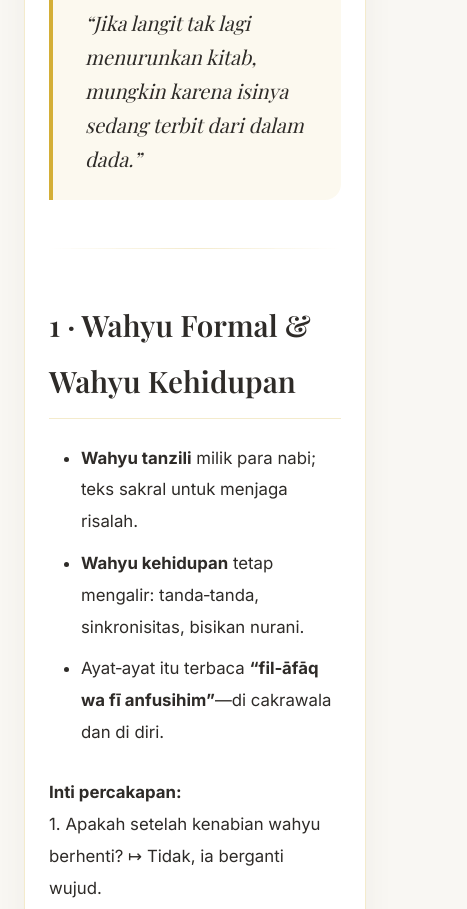
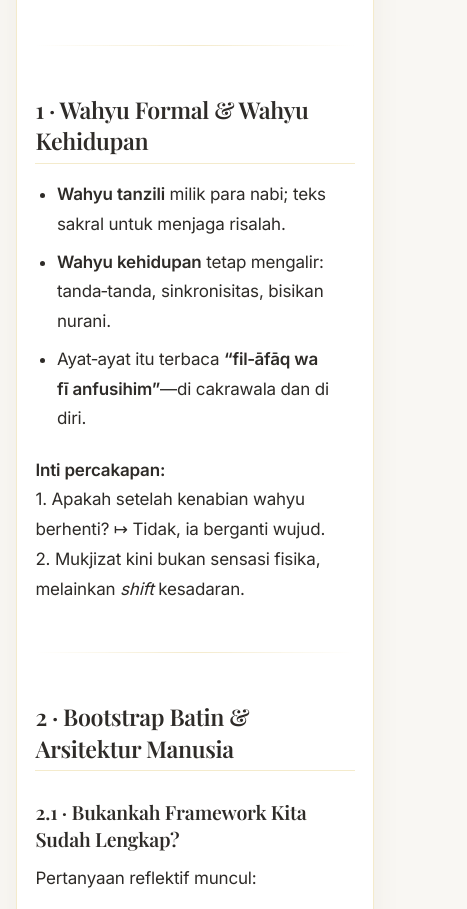
Before and after one commit to Mabot17/INTI-DIST, a plain HTML site: page baca/0019-wahyu-yang-tak-bernama.html in a window 390 px wide. Shown: the part 1091-2000 px from the top of the page, 467 px wide, since content can reach past the window. Drawn offline with nearby package versions, Linux system fonts and the light colour scheme; a web font is replaced by a local one.

Commit message:
perbaikan: kalibrasi modular tipografi artikel dan kenyamanan baca mobile

```diff
--- a/assets/reader.css
+++ b/assets/reader.css
@@ -322,82 +322,123 @@ body {
   margin-bottom: 3.5rem;
 }
 
+/* Base Article Typography System (Modular & Ergonomic) */
 .article-content {
-  font-size: 1.15rem;
+  font-family: var(--font-secondary);
+  font-size: 1.125rem; /* 18px */
   color: var(--text-primary);
-  line-height: 1.9;
+  line-height: 1.82;
+  letter-spacing: -0.011em;
+  word-break: break-word;
 }
 
 .article-content p {
-  margin-bottom: 1.75rem;
+  margin-bottom: 1.6rem;
+}
+
+.article-content h1,
+.article-content h2,
+.article-content h3,
+.article-content h4 {
+  font-family: var(--font-primary);
+  color: var(--text-primary);
+  font-weight: 600;
+  line-height: 1.35;
 }
 
 .article-content h2 {
-  font-family: var(--font-primary);
-  font-size: 1.85rem;
-  font-weight: 600;
-  color: var(--text-primary);
-  margin: 3rem 0 1.25rem;
-  position: relative;
-  padding-bottom: 0.5rem;
+  font-size: 1.75rem;
+  margin: 3.25rem 0 1.25rem;
+  padding-bottom: 0.6rem;
   border-bottom: 1px solid var(--border-color);
+  letter-spacing: -0.015em;
 }
 
 .article-content h3 {
-  font-family: var(--font-primary);
-  font-size: 1.45rem;
-  font-weight: 600;
-  color: var(--text-primary);
+  font-size: 1.35rem;
   margin: 2.25rem 0 1rem;
+}
+
+.article-content h4 {
+  font-size: 1.15rem;
+  margin: 1.75rem 0 0.75rem;
 }
 
 .article-content blockquote {
   background: var(--quote-bg);
   border-left: 4px solid var(--color-gold);
-  padding: 1.5rem 2rem;
-  border-radius: 0 16px 16px 0;
-  margin: 2.5rem 0;
+  padding: 1.35rem 1.85rem;
+  border-radius: 0 14px 14px 0;
+  margin: 2.25rem 0;
   font-family: var(--font-primary);
   font-style: italic;
-  font-size: 1.25rem;
+  font-size: 1.15rem;
   line-height: 1.7;
   color: var(--text-primary);
 }
 
 .article-content blockquote p {
+  margin-bottom: 0.6rem;
+}
+
+.article-content blockquote p:last-child {
   margin-bottom: 0;
 }
 
 .article-content ul,
 .article-content ol {
-  margin: 1.5rem 0 1.75rem 2rem;
+  margin: 1.25rem 0 1.6rem 1.75rem;
+  line-height: 1.75;
 }
 
 .article-content li {
-  margin-bottom: 0.6rem;
+  margin-bottom: 0.5rem;
+}
+
+.article-content li > p {
+  margin-bottom: 0.5rem;
+}
+
+.article-content strong,
+.article-content b {
+  font-weight: 600;
+  color: var(--text-primary);
+}
+
+.article-content em,
+.article-content i {
+  font-style: italic;
 }
 
 .article-content code {
   font-family: 'Courier New', monospace;
-  font-size: 0.9em;
+  font-size: 0.88em;
   background: rgba(212, 175, 55, 0.12);
+  color: var(--color-dark-gold);
+  padding: 0.2rem 0.45rem;
+  border-radius: 6px;
+  border: 1px solid rgba(212, 175, 55, 0.2);
+}
+
+[data-theme="dark"] .article-content code {
   color: var(--color-gold);
-  padding: 0.2rem 0.4rem;
-  border-radius: 6px;
+  background: rgba(212, 175, 55, 0.16);
 }
 
 .article-content pre {
   background: #1e1e1e;
   color: #d4d4d4;
-  padding: 1.5rem;
+  padding: 1.25rem 1.5rem;
   border-radius: 12px;
   overflow-x: auto;
   margin: 2rem 0;
-  font-size: 0.95rem;
+  font-size: 0.92rem;
+  line-height: 1.6;
 }
 
 .article-content pre code {
   background: transparent;
+  border: none;
   color: inherit;
   padding: 0;
 }
@@ -418,6 +459,33 @@ body {
 
 .article-content a:hover {
   color: var(--color-dark-gold);
+}
+
+/* Table styling generated from Markdown */
+.article-content table {
+  width: 100%;
+  border-collapse: collapse;
+  margin: 2rem 0;
+  font-size: 0.95rem;
+  display: block;
+  overflow-x: auto;
+}
+
+.article-content th,
+.article-content td {
+  padding: 0.75rem 1rem;
+  border: 1px solid var(--border-color);
+  text-align: left;
+}
+
+.article-content th {
+  background: var(--tag-bg);
+  font-weight: 600;
+  color: var(--text-primary);
+}
+
+.article-content tr:nth-child(even) td {
+  background: rgba(212, 175, 55, 0.03);
 }
 
 /* Article Completion Signature Box */
@@ -701,12 +769,47 @@ body {
 
 /* Responsive */
 @media (max-width: 768px) {
+  .container {
+    padding: 0 1rem;
+  }
+  .article-wrapper {
+    padding: 2.25rem 0 4rem;
+  }
   .article-card-panel {
-    padding: 2.25rem 1.5rem;
-    border-radius: 18px;
+    padding: 1.75rem 1.15rem;
+    border-radius: 16px;
+    margin-bottom: 2.5rem;
   }
   .article-content {
+    font-size: 1.0625rem; /* 17px */
+    line-height: 1.75;
+    letter-spacing: -0.01em;
+  }
+  .article-content p {
+    margin-bottom: 1.35rem;
+  }
+  .article-content h2 {
+    font-size: 1.45rem;
+    margin: 2.25rem 0 1rem;
+    padding-bottom: 0.4rem;
+  }
+  .article-content h3 {
+    font-size: 1.22rem;
+    margin: 1.75rem 0 0.75rem;
+  }
+  .article-content h4 {
     font-size: 1.05rem;
+  }
+  .article-content blockquote {
+    font-size: 1.05rem;
+    line-height: 1.62;
+    padding: 1.1rem 1.25rem;
+    margin: 1.75rem 0;
+    border-radius: 0 10px 10px 0;
+  }
+  .article-content ul,
+  .article-content ol {
+    margin: 1rem 0 1.35rem 1.35rem;
   }
   .article-nav-grid {
     grid-template-columns: 1fr;
@@ -715,8 +818,8 @@ body {
     display: none;
   }
   .back-to-top {
-    bottom: 1.5rem;
-    right: 1.5rem;
+    bottom: 1.25rem;
+    right: 1.25rem;
     width: 42px;
     height: 42px;
   }
```
